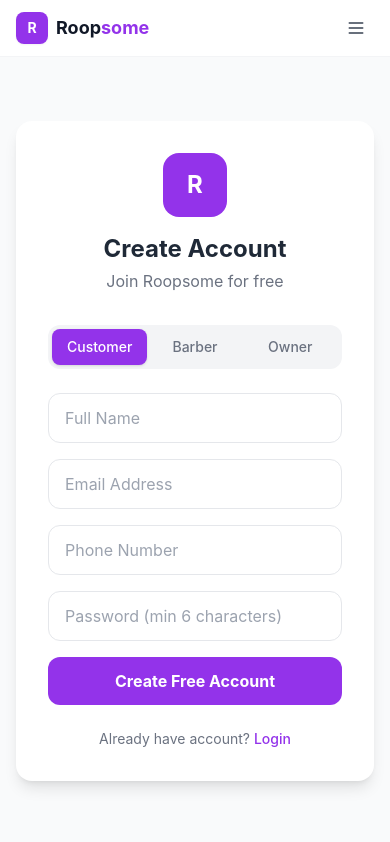
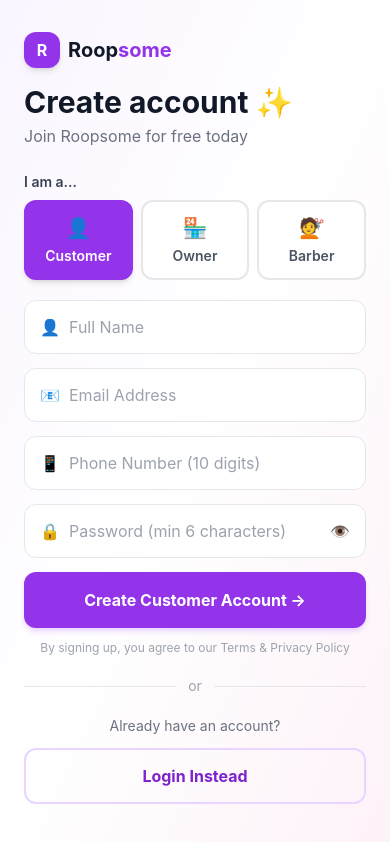
Before and after one commit to s-shubham-kumar/Roopsome, a React app in the folder frontend/: page /signup in a window 390 px wide. Shown: the top 842 px of the page. Built offline with nearby package versions, Linux system fonts and the light colour scheme; no server answers; the HTML template or start-up script is replaced by a standard one.

Commit message:
Mobile-first redesign for login and signup pages with input validation

```diff
--- a/frontend/src/pages/login.jsx
+++ b/frontend/src/pages/login.jsx
@@ -2,13 +2,13 @@ import BASE_URL from '../utils/api'
 import { useState } from 'react'
 import { Link, useNavigate } from 'react-router-dom'
 import axios from 'axios'
-import Header from '../components/Header'
 
 export default function Login() {
     const navigate = useNavigate()
     const [form, setForm] = useState({ email: '', password: '' })
     const [error, setError] = useState('')
     const [loading, setLoading] = useState(false)
+    const [showPass, setShowPass] = useState(false)
 
     const handleSubmit = async (e) => {
         e.preventDefault()
@@ -21,6 +21,7 @@ export default function Login() {
             localStorage.setItem('userType', res.data.user_type)
             localStorage.setItem('fullName', res.data.full_name)
             if (res.data.user_type === 'barber') navigate('/barber')
+            else if (res.data.user_type === 'salon_owner') navigate('/owner')
             else navigate('/salons')
         } catch (err) {
             setError(err.response?.data?.error || 'Login failed')
@@ -30,66 +31,103 @@ export default function Login() {
     }
 
     return (
-        <div className="min-h-screen bg-gray-50">
-            <Header />
-            <div className="flex items-center justify-center py-16 px-4">
-                <div className="bg-white rounded-2xl shadow-lg p-8 w-full max-w-md">
+        <div className="min-h-screen bg-gradient-to-br from-purple-50 via-white to-pink-50 flex flex-col">
+            <div className="px-6 pt-8 pb-4">
+                <Link to="/" className="flex items-center gap-2 w-fit">
+                    <div className="w-9 h-9 bg-purple-600 rounded-xl flex items-center justify-center shadow-md">
+                        <span className="text-white font-bold text-base">R</span>
+                    </div>
+                    <span className="text-xl font-bold text-gray-900">Roop<span className="text-purple-600">some</span></span>
+                </Link>
+            </div>
 
-                    <div className="text-center mb-8">
-                        <div className="w-16 h-16 bg-purple-600 rounded-2xl flex items-center justify-center mx-auto mb-4">
-                            <span className="text-white text-2xl font-bold">R</span>
-                        </div>
-                        <h1 className="text-2xl font-bold text-gray-800">Welcome Back!</h1>
-                        <p className="text-gray-500 mt-1">Login to your Roopsome account</p>
+            <div className="flex-1 flex flex-col justify-center px-6 pb-10">
+                <div className="mb-8">
+                    <h1 className="text-3xl font-bold text-gray-900 mb-1">Welcome back 👋</h1>
+                    <p className="text-gray-500">Login to book your next appointment</p>
                 </div>
 
                 {error && (
-                        <div className="bg-red-50 border border-red-200 text-red-600 px-4 py-3 rounded-lg mb-6 text-sm">
-                            ⚠️ {error}
+                    <div className="bg-red-50 border border-red-200 text-red-600 px-4 py-3 rounded-xl mb-5 text-sm flex items-center gap-2">
+                        <span>⚠️</span> {error}
                     </div>
                 )}
 
                 <form onSubmit={handleSubmit} className="space-y-4">
                     <div>
-                            <label className="block text-sm font-medium text-gray-700 mb-1">Email</label>
+                        <label className="block text-sm font-semibold text-gray-700 mb-1.5">Email Address</label>
+                        <div className="relative">
+                            <span className="absolute left-4 top-1/2 -translate-y-1/2 text-gray-400">📧</span>
                             <input
                                 type="email"
                                 placeholder="your@email.com"
                                 value={form.email}
                                 onChange={e => setForm({ ...form, email: e.target.value })}
-                                className="w-full border border-gray-200 rounded-xl px-4 py-3 outline-none focus:border-purple-500 focus:ring-2 focus:ring-purple-100"
+                                className="w-full border border-gray-200 rounded-xl pl-11 pr-4 py-3.5 outline-none focus:border-purple-500 focus:ring-2 focus:ring-purple-100 bg-white text-base"
                                 required
                             />
                         </div>
+                    </div>
 
                     <div>
-                            <label className="block text-sm font-medium text-gray-700 mb-1">Password</label>
+                        <label className="block text-sm font-semibold text-gray-700 mb-1.5">Password</label>
+                        <div className="relative">
+                            <span className="absolute left-4 top-1/2 -translate-y-1/2 text-gray-400">🔒</span>
                             <input
-                                type="password"
-                                placeholder="Enter password"
+                                type={showPass ? 'text' : 'password'}
+                                placeholder="Enter your password"
                                 value={form.password}
                                 onChange={e => setForm({ ...form, password: e.target.value })}
-                                className="w-full border border-gray-200 rounded-xl px-4 py-3 outline-none focus:border-purple-500 focus:ring-2 focus:ring-purple-100"
+                                className="w-full border border-gray-200 rounded-xl pl-11 pr-12 py-3.5 outline-none focus:border-purple-500 focus:ring-2 focus:ring-purple-100 bg-white text-base"
                                 required
                             />
+                            <button
+                                type="button"
+                                onClick={() => setShowPass(!showPass)}
+                                className="absolute right-4 top-1/2 -translate-y-1/2 text-gray-400 text-sm"
+                            >
+                                {showPass ? '🙈' : '👁️'}
+                            </button>
+                        </div>
                     </div>
 
                     <button
                         type="submit"
                         disabled={loading}
-                            className="w-full bg-purple-600 text-white py-3 rounded-xl font-bold hover:bg-purple-700 transition-colors disabled:opacity-50"
+                        className="w-full bg-purple-600 text-white py-4 rounded-xl font-bold text-base hover:bg-purple-700 active:bg-purple-800 transition-colors disabled:opacity-50 shadow-md shadow-purple-200 mt-2"
                     >
-                            {loading ? 'Logging in...' : 'Login'}
+                        {loading ? (
+                            <span className="flex items-center justify-center gap-2">
+                                <svg className="animate-spin h-5 w-5" viewBox="0 0 24 24" fill="none">
+                                    <circle className="opacity-25" cx="12" cy="12" r="10" stroke="currentColor" strokeWidth="4" />
+                                    <path className="opacity-75" fill="currentColor" d="M4 12a8 8 0 018-8v8z" />
+                                </svg>
+                                Logging in...
+                            </span>
+                        ) : 'Login →'}
                     </button>
                 </form>
 
-                    <p className="text-center text-gray-500 mt-6 text-sm">
-                        Don't have account?{' '}
-                        <Link to="/signup" className="text-purple-600 font-medium hover:underline">
-                            Sign Up Free
+                <div className="flex items-center gap-3 my-6">
+                    <div className="flex-1 h-px bg-gray-200" />
+                    <span className="text-gray-400 text-sm">or</span>
+                    <div className="flex-1 h-px bg-gray-200" />
+                </div>
+
+                <div className="text-center">
+                    <p className="text-gray-500 text-sm mb-3">Don't have an account?</p>
+                    <Link
+                        to="/signup"
+                        className="w-full block border-2 border-purple-200 text-purple-700 py-3.5 rounded-xl font-bold text-base hover:bg-purple-50 transition-colors text-center"
+                    >
+                        Create Free Account
                     </Link>
-                    </p>
+                </div>
 
+                <div className="flex justify-center gap-4 mt-6">
+                    <Link to="/signup" className="text-xs text-gray-400 hover:text-purple-600">🏪 Register Salon</Link>
+                    <span className="text-gray-200">|</span>
+                    <Link to="/signup" className="text-xs text-gray-400 hover:text-purple-600">💇 Barber Signup</Link>
                 </div>
             </div>
         </div>
--- a/frontend/src/pages/signup.jsx
+++ b/frontend/src/pages/signup.jsx
@@ -2,7 +2,6 @@ import BASE_URL from '../utils/api'
 import { useState } from 'react'
 import { Link, useNavigate } from 'react-router-dom'
 import axios from 'axios'
-import Header from '../components/Header'
 
 export default function Signup() {
     const navigate = useNavigate()
@@ -11,6 +10,7 @@ export default function Signup() {
     })
     const [error, setError] = useState('')
     const [loading, setLoading] = useState(false)
+    const [showPass, setShowPass] = useState(false)
 
     const handleSubmit = async (e) => {
         e.preventDefault()
@@ -32,91 +32,155 @@ export default function Signup() {
         }
     }
 
+    const roles = [
+        { value: 'customer', icon: '👤', label: 'Customer' },
+        { value: 'salon_owner', icon: '🏪', label: 'Owner' },
+        { value: 'barber', icon: '💇', label: 'Barber' },
+    ]
+
     return (
-        <div className="min-h-screen bg-gray-50">
-            <Header />
-            <div className="flex items-center justify-center py-16 px-4">
-                <div className="bg-white rounded-2xl shadow-lg p-8 w-full max-w-md">
+        <div className="min-h-screen bg-gradient-to-br from-purple-50 via-white to-pink-50 flex flex-col">
+            <div className="px-6 pt-8 pb-4">
+                <Link to="/" className="flex items-center gap-2 w-fit">
+                    <div className="w-9 h-9 bg-purple-600 rounded-xl flex items-center justify-center shadow-md">
+                        <span className="text-white font-bold text-base">R</span>
+                    </div>
+                    <span className="text-xl font-bold text-gray-900">Roop<span className="text-purple-600">some</span></span>
+                </Link>
+            </div>
 
-                    <div className="text-center mb-8">
-                        <div className="w-16 h-16 bg-purple-600 rounded-2xl flex items-center justify-center mx-auto mb-4">
-                            <span className="text-white text-2xl font-bold">R</span>
-                        </div>
-                        <h1 className="text-2xl font-bold text-gray-800">Create Account</h1>
-                        <p className="text-gray-500 mt-1">Join Roopsome for free</p>
-                    </div>
+            <div className="flex-1 flex flex-col justify-center px-6 pb-10">
+                <div className="mb-6">
+                    <h1 className="text-3xl font-bold text-gray-900 mb-1">Create account ✨</h1>
+                    <p className="text-gray-500">Join Roopsome for free today</p>
+                </div>
 
-                    {error && (
-                        <div className="bg-red-50 border border-red-200 text-red-600 px-4 py-3 rounded-lg mb-6 text-sm">
-                            ⚠️ {error}
-                        </div>
-                    )}
-
-                    {/* User Type Toggle */}
-                    <div className="flex bg-gray-100 rounded-xl p-1 mb-6">
-                        {['customer', 'barber', 'salon_owner'].map(type => (
+                <div className="mb-5">
+                    <label className="block text-sm font-semibold text-gray-700 mb-2">I am a...</label>
+                    <div className="grid grid-cols-3 gap-2">
+                        {roles.map(r => (
                             <button
-                                key={type}
+                                key={r.value}
                                 type="button"
-                                onClick={() => setForm({ ...form, user_type: type })}
-                                className={`flex-1 py-2 rounded-lg text-sm font-medium transition-all capitalize ${form.user_type === type
-                                    ? 'bg-purple-600 text-white shadow'
-                                    : 'text-gray-500 hover:text-gray-700'
+                                onClick={() => setForm({ ...form, user_type: r.value })}
+                                className={`py-3 px-2 rounded-xl text-sm font-semibold border-2 transition-all flex flex-col items-center gap-1 ${form.user_type === r.value
+                                    ? 'border-purple-600 bg-purple-600 text-white shadow-md'
+                                    : 'border-gray-200 text-gray-600 bg-white hover:border-purple-300'
                                     }`}
                             >
-                                {type === 'salon_owner' ? 'Owner' : type.charAt(0).toUpperCase() + type.slice(1)}
+                                <span className="text-xl">{r.icon}</span>
+                                <span>{r.label}</span>
                             </button>
                         ))}
                     </div>
+                </div>
 
-                    <form onSubmit={handleSubmit} className="space-y-4">
+                {error && (
+                    <div className="bg-red-50 border border-red-200 text-red-600 px-4 py-3 rounded-xl mb-4 text-sm flex items-center gap-2">
+                        <span>⚠️</span> {error}
+                    </div>
+                )}
+
+                <form onSubmit={handleSubmit} className="space-y-3.5">
+                    <div className="relative">
+                        <span className="absolute left-4 top-1/2 -translate-y-1/2 text-gray-400">👤</span>
                         <input
                             type="text"
                             placeholder="Full Name"
                             value={form.full_name}
                             onChange={e => setForm({ ...form, full_name: e.target.value })}
-                            className="w-full border border-gray-200 rounded-xl px-4 py-3 outline-none focus:border-purple-500"
+                            className="w-full border border-gray-200 rounded-xl pl-11 pr-4 py-3.5 outline-none focus:border-purple-500 focus:ring-2 focus:ring-purple-100 bg-white text-base"
                             required
                         />
+                    </div>
+
+                    <div className="relative">
+                        <span className="absolute left-4 top-1/2 -translate-y-1/2 text-gray-400">📧</span>
                         <input
                             type="email"
                             placeholder="Email Address"
                             value={form.email}
                             onChange={e => setForm({ ...form, email: e.target.value })}
-                            className="w-full border border-gray-200 rounded-xl px-4 py-3 outline-none focus:border-purple-500"
+                            className="w-full border border-gray-200 rounded-xl pl-11 pr-4 py-3.5 outline-none focus:border-purple-500 focus:ring-2 focus:ring-purple-100 bg-white text-base"
                             required
                         />
+                    </div>
+
+                    <div className="relative">
+                        <span className="absolute left-4 top-1/2 -translate-y-1/2 text-gray-400">📱</span>
                         <input
                             type="tel"
-                            placeholder="Phone Number"
+                            placeholder="Phone Number (10 digits)"
                             value={form.phone}
-                            onChange={e => setForm({ ...form, phone: e.target.value })}
-                            className="w-full border border-gray-200 rounded-xl px-4 py-3 outline-none focus:border-purple-500"
+                            onChange={e => {
+                                const digitsOnly = e.target.value.replace(/\D/g, '').slice(0, 10)
+                                setForm({ ...form, phone: digitsOnly })
+                            }}
+                            inputMode="numeric"
+                            pattern="[0-9]{10}"
+                            maxLength={10}
+                            title="Enter a valid 10 digit phone number"
+                            className="w-full border border-gray-200 rounded-xl pl-11 pr-4 py-3.5 outline-none focus:border-purple-500 focus:ring-2 focus:ring-purple-100 bg-white text-base"
                             required
                         />
+                    </div>
+
+                    <div className="relative">
+                        <span className="absolute left-4 top-1/2 -translate-y-1/2 text-gray-400">🔒</span>
                         <input
-                            type="password"
+                            type={showPass ? 'text' : 'password'}
                             placeholder="Password (min 6 characters)"
                             value={form.password}
                             onChange={e => setForm({ ...form, password: e.target.value })}
-                            className="w-full border border-gray-200 rounded-xl px-4 py-3 outline-none focus:border-purple-500"
+                            minLength={6}
+                            title="Password must be at least 6 characters"
+                            className="w-full border border-gray-200 rounded-xl pl-11 pr-12 py-3.5 outline-none focus:border-purple-500 focus:ring-2 focus:ring-purple-100 bg-white text-base"
                             required
                         />
+                        <button
+                            type="button"
+                            onClick={() => setShowPass(!showPass)}
+                            className="absolute right-4 top-1/2 -translate-y-1/2 text-gray-400"
+                        >
+                            {showPass ? '🙈' : '👁️'}
+                        </button>
+                    </div>
 
-                        <button
-                            type="submit"
-                            disabled={loading}
-                            className="w-full bg-purple-600 text-white py-3 rounded-xl font-bold hover:bg-purple-700 transition-colors disabled:opacity-50"
-                        >
-                            {loading ? 'Creating Account...' : 'Create Free Account'}
-                        </button>
-                    </form>
+                    <button
+                        type="submit"
+                        disabled={loading}
+                        className="w-full bg-purple-600 text-white py-4 rounded-xl font-bold text-base hover:bg-purple-700 active:bg-purple-800 transition-colors disabled:opacity-50 shadow-md shadow-purple-200"
+                    >
+                        {loading ? (
+                            <span className="flex items-center justify-center gap-2">
+                                <svg className="animate-spin h-5 w-5" viewBox="0 0 24 24" fill="none">
+                                    <circle className="opacity-25" cx="12" cy="12" r="10" stroke="currentColor" strokeWidth="4" />
+                                    <path className="opacity-75" fill="currentColor" d="M4 12a8 8 0 018-8v8z" />
+                                </svg>
+                                Creating Account...
+                            </span>
+                        ) : `Create ${form.user_type === 'salon_owner' ? 'Owner' : form.user_type === 'barber' ? 'Barber' : 'Customer'} Account →`}
+                    </button>
+                </form>
 
-                    <p className="text-center text-gray-500 mt-6 text-sm">
-                        Already have account?{' '}
-                        <Link to="/login" className="text-purple-600 font-medium hover:underline">Login</Link>
-                    </p>
+                <p className="text-xs text-gray-400 text-center mt-3">
+                    By signing up, you agree to our Terms & Privacy Policy
+                </p>
 
+                <div className="flex items-center gap-3 my-5">
+                    <div className="flex-1 h-px bg-gray-200" />
+                    <span className="text-gray-400 text-sm">or</span>
+                    <div className="flex-1 h-px bg-gray-200" />
+                </div>
+
+                <div className="text-center">
+                    <p className="text-gray-500 text-sm mb-3">Already have an account?</p>
+                    <Link
+                        to="/login"
+                        className="w-full block border-2 border-purple-200 text-purple-700 py-3.5 rounded-xl font-bold text-base hover:bg-purple-50 transition-colors text-center"
+                    >
+                        Login Instead
+                    </Link>
                 </div>
             </div>
         </div>
```
Lines whose indentation alone changed are shown as unchanged.
